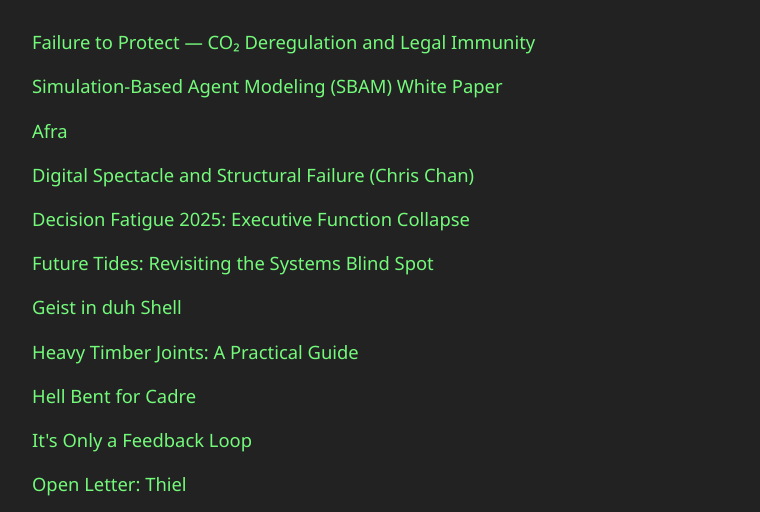
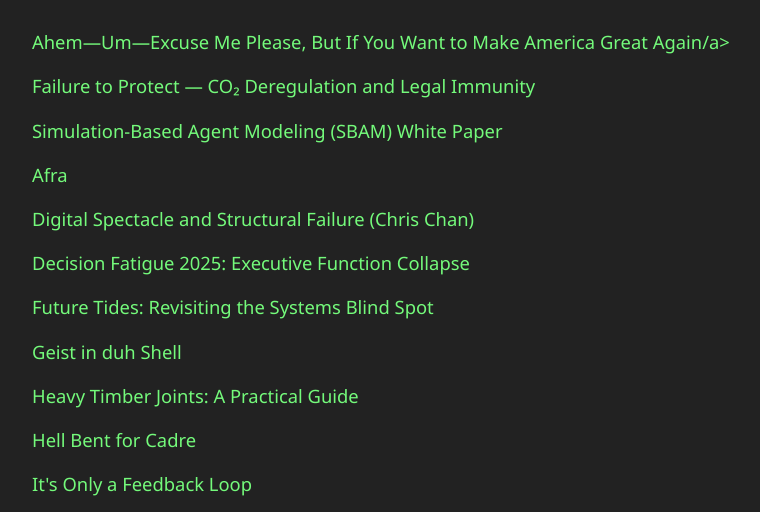
Before and after one commit to MrDahut/Writtings, a plain HTML site: page index.html in a window 1280 px wide. Shown: the part 258-770 px from the top of the page, without its empty margins (258-1018 px from the left). Drawn offline with Linux system fonts and the light colour scheme.

Commit message:
Update index.html

```diff
--- a/index.html
+++ b/index.html
@@ -30,6 +30,7 @@
       <span class="file-note">Click to read each article. All works © Shiloh Morse.</span>
     </p>
     <ul>
+      <li><a href="Ahem.html">Ahem—Um—Excuse Me Please, But If You Want to Make America Great Again/a></li>
       <li><a href="CO2.html">Failure to Protect — CO₂ Deregulation and Legal Immunity</a></li>
       <li><a href="BACN8.html">Simulation-Based Agent Modeling (SBAM) White Paper</a></li>
       <li><a href="Afra.html">Afra</a></li>
```
